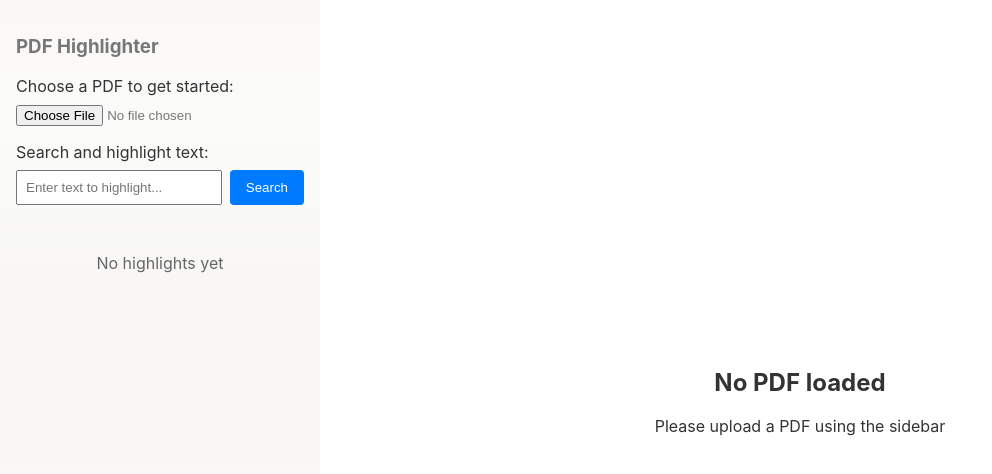
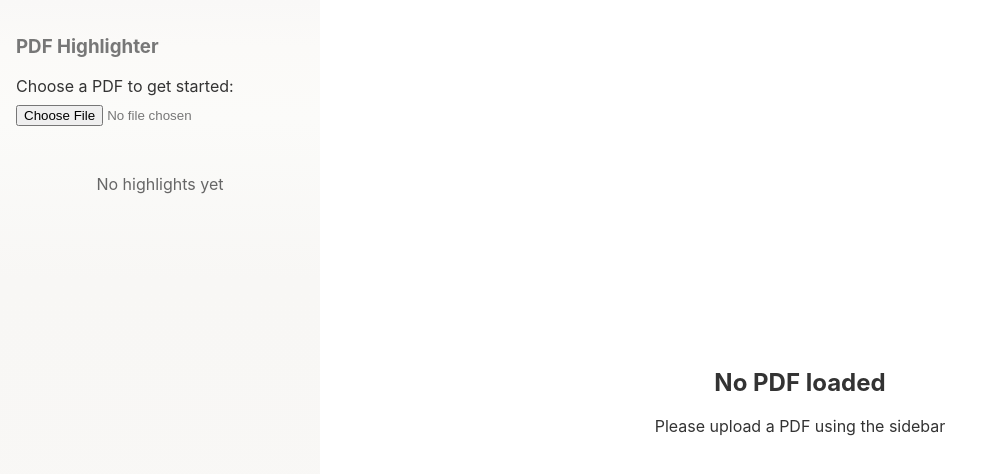
Before and after one commit to davidpomerenke/freedomizer, a React (Vite) app in the folder frontend/: page / in a window 1280 px wide. Shown: the top 474 px of the page, without its empty margins (0-992 px from the left). Built offline with nearby package versions, Linux system fonts and the light colour scheme.

Commit message:
Remove search in frontend

```diff
--- a/frontend/src/App.tsx
+++ b/frontend/src/App.tsx
@@ -28,31 +28,10 @@ const resetHash = () => {
   document.location.hash = "";
 };
 
-const findTextInPage = async (page: any, searchText: string) => {
-  const textContent = await page.getTextContent();
-  const matches: Array<{str: string, transform: number[], width: number, height: number}> = [];
-
-  textContent.items.forEach((item: any) => {
-    if (item.str.toLowerCase().includes(searchText.toLowerCase())) {
-      matches.push({
-        str: item.str,
-        transform: item.transform,
-        width: item.width,
-        height: item.height
-      });
-    }
-  });
-
-  return matches;
-};
-
 export function App() {
   const [url, setUrl] = useState<string | null>(null);
   const [highlights, setHighlights] = useState<Array<IHighlight>>([]);
   const [uploadedPdfUrl, setUploadedPdfUrl] = useState<string | null>(null);
-
-  // Add this new ref to store the PDF document
-  const pdfDocumentRef = useRef<any>(null);
 
   const resetHighlights = () => {
     setHighlights([]);
@@ -147,66 +126,6 @@ export function App() {
     setHighlights(prevHighlights => prevHighlights.filter(hl => hl.id !== id));
   }, []);
 
-  const searchAndHighlight = useCallback(async (searchText: string) => {
-    if (!searchText.trim() || !pdfDocumentRef.current) return;
-
-    const pdfDocument = pdfDocumentRef.current;
-
-    // Clear existing search highlights
-    setHighlights(prevHighlights =>
-      prevHighlights.filter(h => !h.comment?.text?.startsWith('Found:'))
-    );
-
-    for (let pageNum = 1; pageNum <= pdfDocument.numPages; pageNum++) {
-      const page = await pdfDocument.getPage(pageNum);
-      const viewport = page.getViewport({ scale: 1.0 });
-      const matches = await findTextInPage(page, searchText);
-
-      matches.forEach(match => {
-        // PDF.js provides coordinates in a transform array [scaleX, skewX, skewY, scaleY, translateX, translateY]
-        const [scaleX, , , scaleY, x, y] = match.transform;
-
-        // Use the actual width/height from the text item if available, otherwise calculate
-        const width = match.width || (match.str.length * 5 * Math.abs(scaleX));
-        const height = match.height || (12 * Math.abs(scaleY));
-
-        // Transform y-coordinate from PDF space (bottom-up) to viewport space (top-down)
-        const transformedY = viewport.height - y;
-
-        const position = {
-          boundingRect: {
-            x1: x,
-            y1: transformedY - height,
-            x2: x + width,
-            y2: transformedY,
-            width: viewport.width,
-            height: viewport.height,
-          },
-          rects: [{
-            x1: x,
-            y1: transformedY - height,
-            x2: x + width,
-            y2: transformedY,
-            width: viewport.width,
-            height: viewport.height,
-          }],
-          pageNumber: pageNum
-        };
-
-        const highlight = {
-          content: {
-            text: match.str
-          },
-          position,
-          comment: { text: `Found: "${searchText}"`, emoji: "🔍" },
-          id: getNextId()
-        };
-
-        addHighlight(highlight);
-      });
-    }
-  }, [addHighlight]);
-
   const handleBackendHighlights = useCallback((newHighlights: Array<IHighlight>) => {
     setHighlights(prevHighlights => [...prevHighlights, ...newHighlights]);
   }, []);
@@ -219,7 +138,6 @@ export function App() {
         toggleDocument={toggleDocument}
         onFileUpload={handleFileUpload}
         onDeleteHighlight={deleteHighlight}
-        onSearch={searchAndHighlight}
         onBackendHighlights={handleBackendHighlights}
       />
       <div
@@ -232,9 +150,6 @@ export function App() {
         {url ? (
           <PdfLoader url={url} beforeLoad={<Spinner />}>
             {(pdfDocument) => {
-              // Store the PDF document reference when it's loaded
-              pdfDocumentRef.current = pdfDocument;
-
               return (
                 <PdfHighlighter
                   pdfDocument={pdfDocument}
--- a/frontend/src/Sidebar.tsx
+++ b/frontend/src/Sidebar.tsx
@@ -7,7 +7,6 @@ interface Props {
   toggleDocument: () => void;
   onFileUpload: (url: string) => void;
   onDeleteHighlight?: (id: string) => void;
-  onSearch: (searchText: string) => void;
   onBackendHighlights: (highlights: Array<IHighlight>) => void;
 }
 
@@ -15,17 +14,13 @@ const updateHash = (highlight: IHighlight) => {
   document.location.hash = `highlight-${highlight.id}`;
 };
 
-declare const APP_VERSION: string;
-
 export function Sidebar({
   highlights,
   resetHighlights,
   onFileUpload,
   onDeleteHighlight,
-  onSearch,
   onBackendHighlights,
 }: Props) {
-  const [searchText, setSearchText] = useState("");
 
   const handleFileUpload = async (event: React.ChangeEvent<HTMLInputElement>) => {
     const file = event.target.files?.[0];
@@ -88,12 +83,6 @@ export function Sidebar({
     }
   };
 
-  const handleSearch = (e: React.FormEvent) => {
-    e.preventDefault();
-    console.log("Search triggered with text:", searchText);
-    onSearch(searchText);
-  };
-
   const sortedHighlights = [...highlights].sort((a, b) => {
     // First sort by page number
     if (a.position.pageNumber !== b.position.pageNumber) {
@@ -127,41 +116,6 @@ export function Sidebar({
             style={{ width: "100%" }}
           />
         </div>
-        <form onSubmit={handleSearch} style={{ marginBottom: "1rem" }}>
-          <label
-            htmlFor="search-text"
-            style={{
-              display: "block",
-              marginBottom: "0.5rem",
-              color: "#333",
-            }}
-          >
-            Search and highlight text:
-          </label>
-          <div style={{ display: "flex", gap: "0.5rem" }}>
-            <input
-              id="search-text"
-              type="text"
-              value={searchText}
-              onChange={(e) => setSearchText(e.target.value)}
-              style={{ flex: 1, padding: "0.5rem" }}
-              placeholder="Enter text to highlight..."
-            />
-            <button
-              type="submit"
-              style={{
-                padding: "0.5rem 1rem",
-                backgroundColor: "#007bff",
-                color: "white",
-                border: "none",
-                borderRadius: "4px",
-                cursor: "pointer",
-              }}
-            >
-              Search
-            </button>
-          </div>
-        </form>
         {highlights.length > 0 && (
           <button
             onClick={resetHighlights}
```
